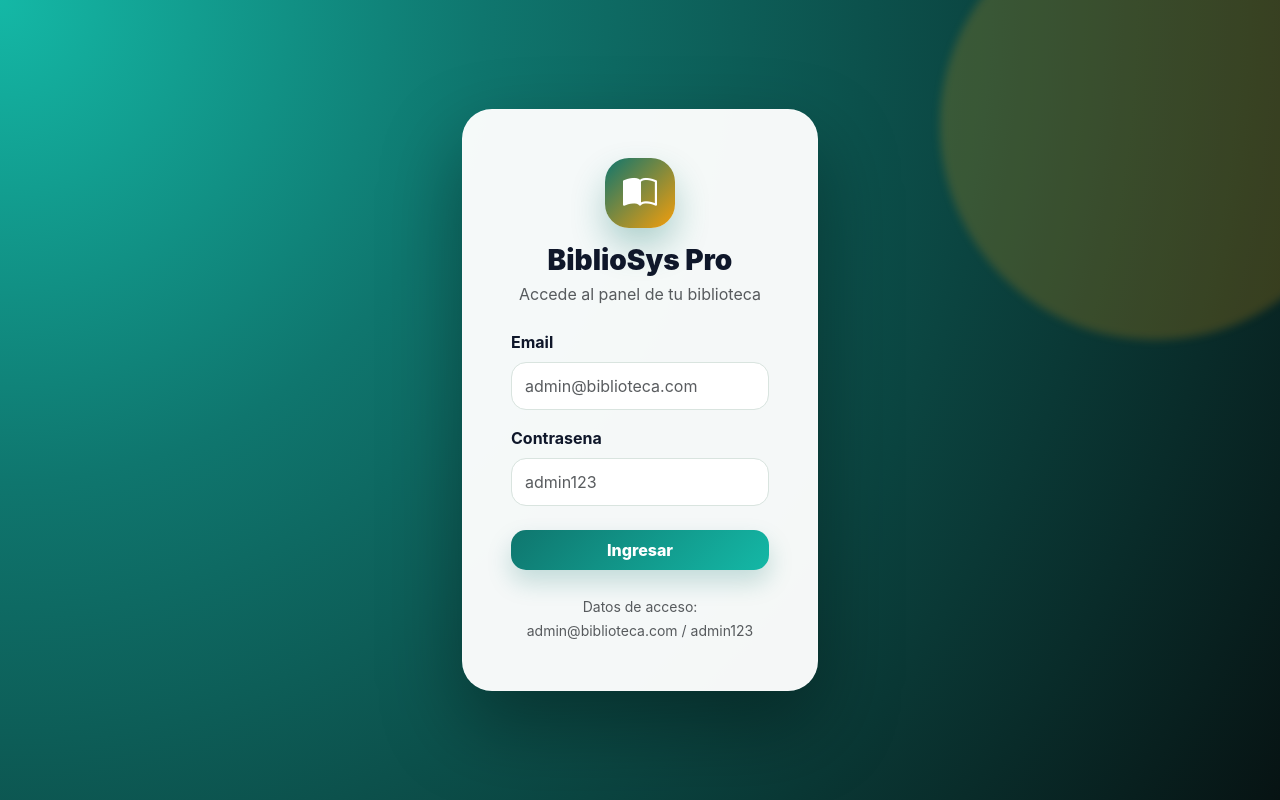
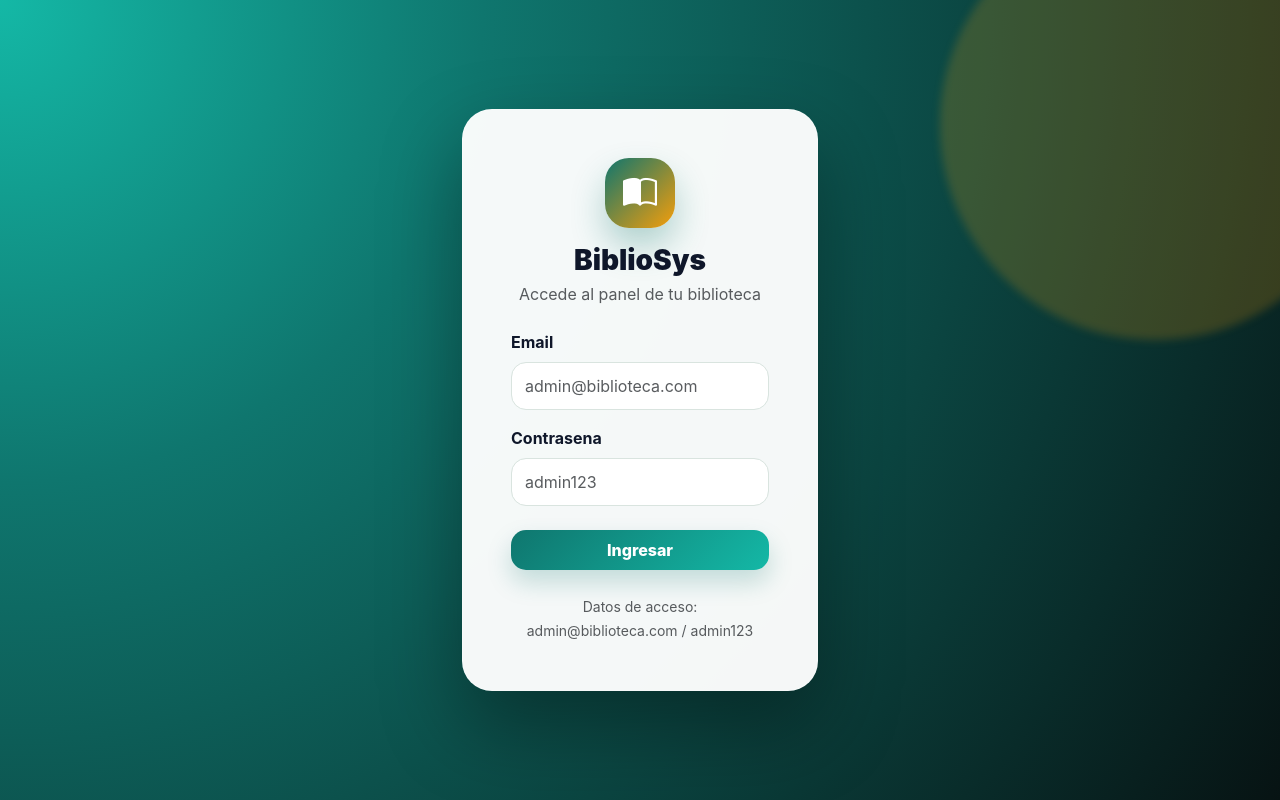
Before and after one commit to HUNTER654987321/Bibliosys, a Flask app: page /auth/login in a window 1280 px wide. Run offline with Flask 3, Linux system fonts and the light colour scheme.

Commit message:
elimiar el error

```diff
--- a/app/templates/auth/login.html
+++ b/app/templates/auth/login.html
@@ -6,7 +6,7 @@
       <div class="col-md-7 col-lg-5 col-xl-4">
         <div class="login-card p-4 p-lg-5">
           <div class="login-brand mb-3"><i class="bi bi-book-half"></i></div>
-          <h3 class="text-center fw-black mb-1">BiblioSys Pro</h3>
+          <h3 class="text-center fw-black mb-1">BiblioSys</h3>
           <p class="text-center text-muted mb-4">Accede al panel de tu biblioteca</p>
           {% with messages = get_flashed_messages(with_categories=true) %}{% if messages %}{% for category, message in
           messages %}<div class="alert alert-{{ category }}">{{ message }}</div>{% endfor %}{% endif %}{% endwith %}
```
